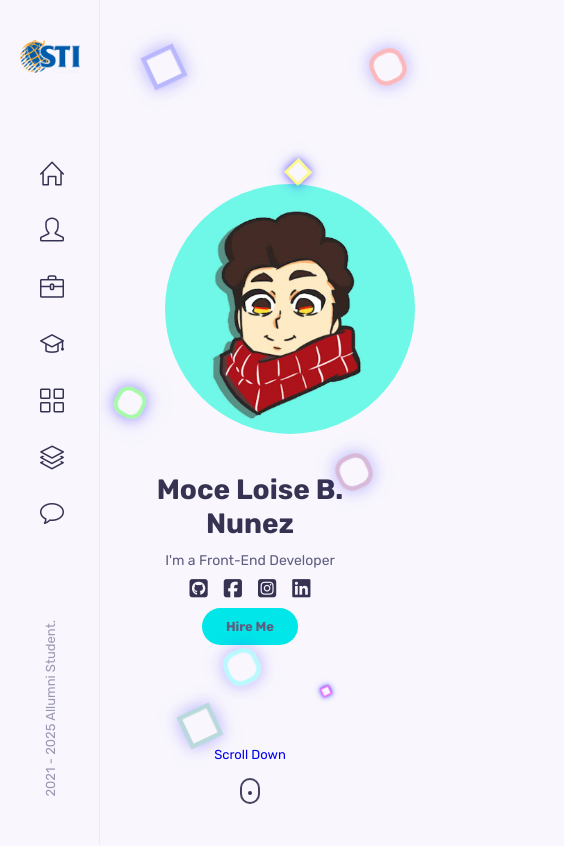
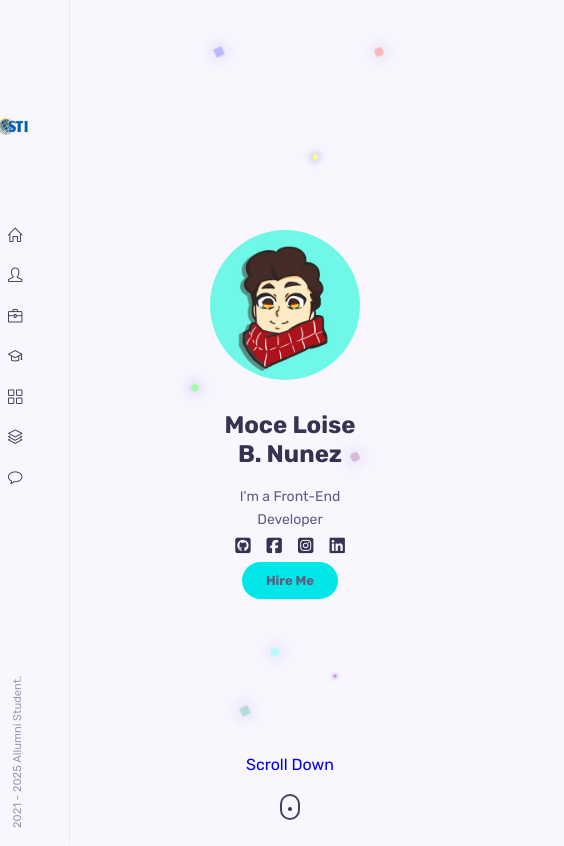
Before and after one commit to mocemoce/portfolio-website, a React (Create React App) app: page / in a window 390 px wide. Shown: the top 846 px of the page, 564 px wide, since content can reach past the window. Built offline with nearby package versions, Linux system fonts and the light colour scheme.

Commit message:
made it responsive
apply media query for all component

```diff
--- a/src/components/Home/Home.css
+++ b/src/components/Home/Home.css
@@ -282,3 +282,98 @@
   left: 80%;
   border-color: rgba(75, 0, 130, 0.8);
 }
+@media (max-width: 768px) {
+  .intro {
+    max-width: 80%;
+  }
+
+  .home_img {
+    width: 90px;
+    height: 90px;
+    margin-left: 80px;
+  }
+
+  .home_social-link {
+    font-size: 0.9rem;
+  }
+
+  .scroll_down {
+    bottom: 1.5rem;
+  }
+
+  .box div {
+    width: calc(var(--shape-size) * 0.7);
+    height: calc(var(--shape-size) * 0.7);
+  }
+}
+@media (max-width: 480px) {
+  .home {
+    display: flex;
+    flex-direction: column;
+    align-items: center;
+    justify-content: center;
+    text-align: center;
+    padding: 1rem;
+    margin-left: 80px; /* Move content 10% to the right */
+  }
+
+  .intro {
+    max-width: 95%;
+    margin: 0 auto;
+  }
+
+  .home_img {
+    width: 150px; /* Adjust to a smaller size */
+    height: 150px; /* Adjust to a smaller size */
+    margin-bottom: 1rem;
+    margin-left: 0;
+  }
+
+  .home_name {
+    font-size: 1.5rem; /* Adjust font size */
+    margin-bottom: 1rem;
+  }
+
+  .home_social {
+    flex-direction: column;
+    justify-content: center;
+    row-gap: 1rem;
+    margin: 1.5rem 0;
+  }
+
+  .home_social-link {
+    font-size: 1.1rem;
+  }
+
+  .scroll_down {
+    bottom: 1.5rem;
+    left: 50%;
+    transform: translateX(-50%);
+    width: 100%;
+  }
+
+  .home_scroll-name {
+    font-size: 1rem;
+  }
+
+  .box div {
+    width: calc(var(--shape-size) * 0.5);
+    height: calc(var(--shape-size) * 0.5);
+  }
+
+  .mouse {
+    margin-top: 1rem;
+  }
+
+  .wheel {
+    background-color: var(--title-color);
+    border-radius: 100%;
+    width: 0.25rem;
+    height: 0.25rem;
+    position: absolute;
+    top: 0.5rem;
+    left: 50%;
+    transform: translateX(-50%);
+    animation: ani-mouse 2s linear infinite;
+  }
+}
--- a/src/components/Portfolio/Portfolio.css
+++ b/src/components/Portfolio/Portfolio.css
@@ -86,6 +86,13 @@
         gap: 1rem; /* Reduce the gap between items */
     }
 
+    .badge {
+        font-size: 1.5rem; /* Adjust the font size to be more responsive */
+        width: 140px; /* Let the width adjust based on content */
+        text-align: center; /* Center the text */
+        z-index: 0;
+    }
+
     .p_item {
         padding: 1.5rem; /* Reduce padding for smaller screens */
     }
--- a/src/components/Portfolio/Portfolio.jsx
+++ b/src/components/Portfolio/Portfolio.jsx
@@ -6,7 +6,7 @@ import image3 from '../../assets/coming-soon.png';
 
 const Portfolio = () => {
   return (
-    <section className="pricing container section" id="pricing">
+    <section className="pricing container section" id="portfolio">
       <h2 className="section_title">Featured Projects</h2>
 
       <div className="p_container grid">
--- a/src/components/Resume/Resume.css
+++ b/src/components/Resume/Resume.css
@@ -52,3 +52,70 @@
     font-size: calc(var(--h3-font-size) * 0.8); /* Adjusted dynamically */
     margin: 0.4rem; /* Reduced from 0.5rem */
 }
+
+@media (max-width: 480px) {
+    .resume_container {
+      grid-template-columns: 1fr; /* Stack items vertically */
+      grid-template-rows: auto auto; /* Allow rows to auto-adjust */
+      row-gap: 1.5rem; /* Adjust space between rows */
+    }
+
+    .timeline {
+      grid-column: 1; /* Ensures both sections take up full width */
+      background-color: var(--container-color);
+      padding: 0.7rem;
+      border-radius: calc(var(--border-radius) * 0.8);
+      position: relative;
+      box-shadow: calc(var(--shadow) * 0.8);
+      border-radius: 5%;
+    }
+
+    .timeline_item {
+      position: relative;
+      padding: 2.5rem;
+      padding-bottom: 4px;
+    }
+
+    .timeline_item:last-child {
+      padding-bottom: 0;
+    }
+
+    .timeline_item::before {
+      content: '';
+      width: 1.6px;
+      height: calc(100% - 38px);
+      position: absolute;
+      background-color: var(--first-color);
+      left: 0.2rem;
+      top: 38px;
+    }
+
+    .timeline .icon-briefcase,
+    .timeline .icon-graduation {
+      position: absolute;
+      left: -0.65rem;
+      top: 38px;
+      font-size: calc(var(--h2-font-size) * 0.8);
+      background-color: var(--container-color);
+      padding: 0.35rem;
+      color: rgb(118, 116, 236);
+    }
+
+    .timeline_date {
+      color: #8b88b1;
+      font-size: calc(var(--small-font-size) * 0.8);
+    }
+
+    .timeline_title {
+      font-size: calc(var(--h3-font-size) * 0.8);
+      margin: 0.4rem;
+    }
+
+    /* Styling for section title */
+    .section_title {
+      font-size: calc(var(--h2-font-size) * 0.9); /* Make the title smaller for mobile */
+      text-align: center; /* Center the title */
+      margin-bottom: 1.5rem; /* Add space below the title */
+      color: var(--text-color); /* Adjust text color for contrast */
+    }
+  }
--- a/src/components/Services/Services.css
+++ b/src/components/Services/Services.css
@@ -65,8 +65,10 @@
         column-gap: 1rem; /* Further reduce column gap */
     }
 
+
     .services_card {
         padding: 1.25rem; /* Reduce padding even further */
+
     }
 
     .services_title {
--- a/src/components/Sidebar/Sidebar.css
+++ b/src/components/Sidebar/Sidebar.css
@@ -1,5 +1,6 @@
-.aside{
-    position:fixed;
+/* Default (Desktop) styles */
+.aside {
+    position: fixed;
     left: 0;
     top: 0;
     background: var(--body-color);
@@ -11,34 +12,138 @@
     flex-direction: column;
     justify-content: space-between;
     z-index: 10;
+    overflow-y: auto; /* Allow scrolling within the sidebar if content overflows */
+}
 
-}
 .STI-logo {
     width: 60px !important;
     max-width: none;
     height: auto;
     object-fit: contain;
     position: relative;
-    right: 20px !important;
+    top: 0; /* Ensure logo starts at the top */
+    left: -20px;
+    margin-bottom: 1rem; /* Add space below the logo */
 }
 
-.nav_list{
+.nav_list {
     display: flex;
     flex-direction: column;
     row-gap: 1rem;
 }
-.nav_link{
+
+.nav_link {
     font-size: 1.5rem;
     color: var(--title-color);
     font-weight: var(--small-font-size);
-    transition: .3s;
+    transition: 0.3s;
 }
-.nav_link:hover{
-    color:hsl(43, 100%, 68%);
+
+.nav_link:hover {
+    color: hsl(43, 100%, 68%);
 }
-.copyright{
-    color:hsl(245,15%,65%);
+
+.copyright {
+    color: hsl(245, 15%, 65%);
     font-size: var(--small-font-size);
     transform: rotate(-180deg);
     writing-mode: vertical-rl;
 }
+
+/* Tablet styles (up to 1024px) */
+@media (max-width: 1024px) {
+    .aside {
+        width: 80px;
+        padding: 2rem;
+    }
+
+    .STI-logo {
+        width: 50px !important;
+        top: 50px;
+    }
+
+    .nav_link {
+        font-size: 1.2rem;
+    }
+}
+
+/* Mobile styles (up to 768px) */
+@media (max-width: 768px) {
+    .aside {
+        width: 80px; /* Sidebar stays narrow but visible */
+        padding: 1rem;
+        min-height: 100vh; /* Sidebar spans the full height */
+        flex-direction: column; /* Retain vertical structure */
+        justify-content: space-between;
+        border-right: 1px solid rgba(0, 0, 0, 0.05);
+        border-bottom: none;
+        overflow-y: auto; /* Allow scrolling within the sidebar */
+    }
+
+    .STI-logo {
+        width: 40px !important;
+        position: relative;
+        top: 0; /* Ensure logo is at the top */
+        margin-bottom: 1rem; /* Add space below the logo */
+    }
+
+    .nav_list {
+        flex-direction: column;
+        row-gap: 1rem;
+    }
+
+    .nav_link {
+        font-size: 1rem;
+    }
+
+    .copyright {
+        font-size: 0.8rem;
+    }
+}
+
+/* Extra small screens (up to 480px) */
+@media (max-width: 480px) {
+    .aside {
+        width: 70px; /* Further reduce the width */
+        padding: 0.5rem;
+    }
+
+    .STI-logo {
+        width: 30px !important;
+        position: relative;
+        top: 110px; /* Ensure logo is at the top */
+        margin-bottom: 1rem; /* Add space below the logo */
+        left: -10px;
+    }
+
+    .nav_link {
+        font-size: 0.9rem;
+    }
+
+    .copyright {
+        font-size: 0.7rem;
+    }
+}
+
+/* Specific styles for 375x667 (smaller than typical mobile, e.g. iPhone SE) */
+@media (max-width: 375px) {
+    .aside {
+        width: 65px; /* Further reduce the width for small screens */
+        padding: 0.4rem;
+    }
+
+    .STI-logo {
+        width: 50px; /* Adjust to desired width */
+        height: 50px; /* Explicitly set height */
+        position: relative;
+        top: 0; /* Ensure logo stays at the top */
+    }
+
+    .nav_link {
+        font-size: 0.8rem; /* Further reduce text size */
+    }
+
+    .copyright {
+        font-size: 0.6rem; /* Smaller font for copyright */
+    }
+}
--- a/src/components/Sidebar/Sidebar.jsx
+++ b/src/components/Sidebar/Sidebar.jsx
@@ -44,7 +44,7 @@ const Sidebar = () => {
           </li>
 
           <li className="nav_item">
-            <a href="#pricing" className="nav_link">
+            <a href="#portfolio" className="nav_link">
             <i className="icon-layers"></i>
             </a>
           </li>
```
